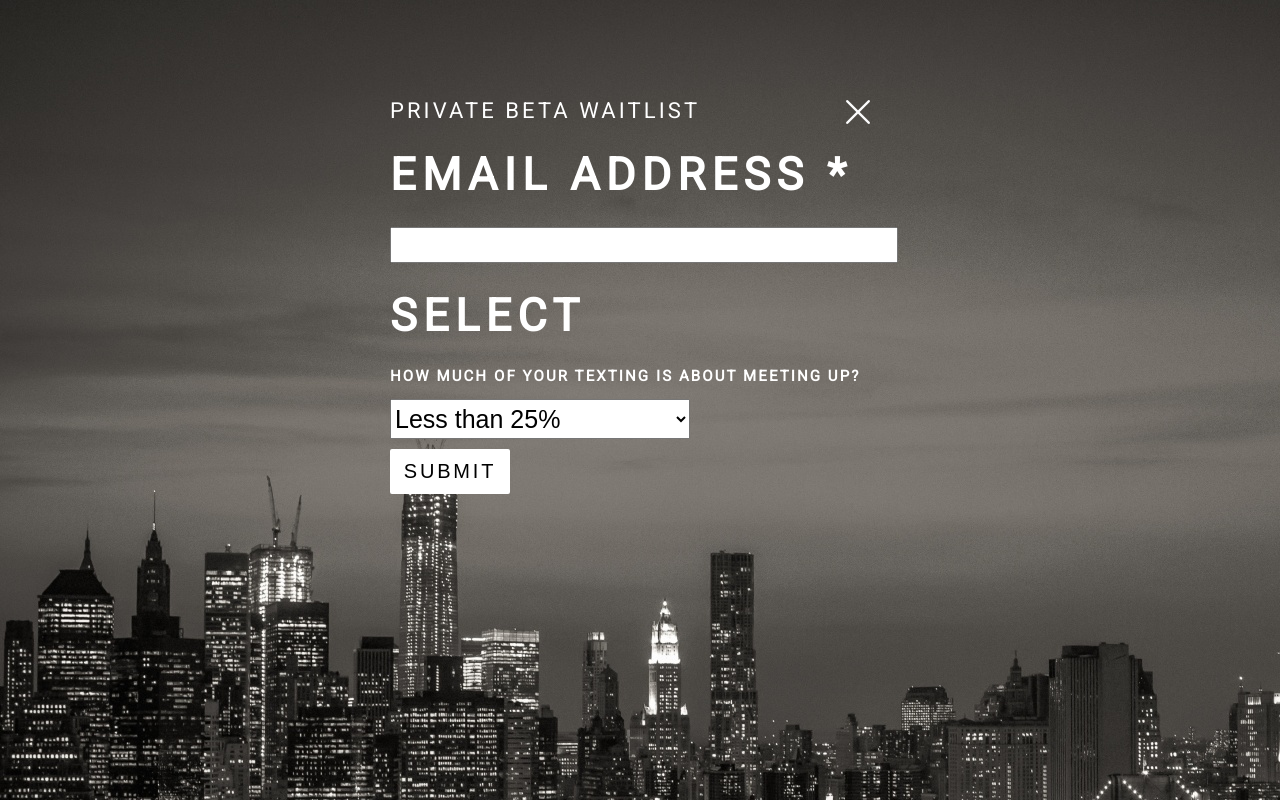
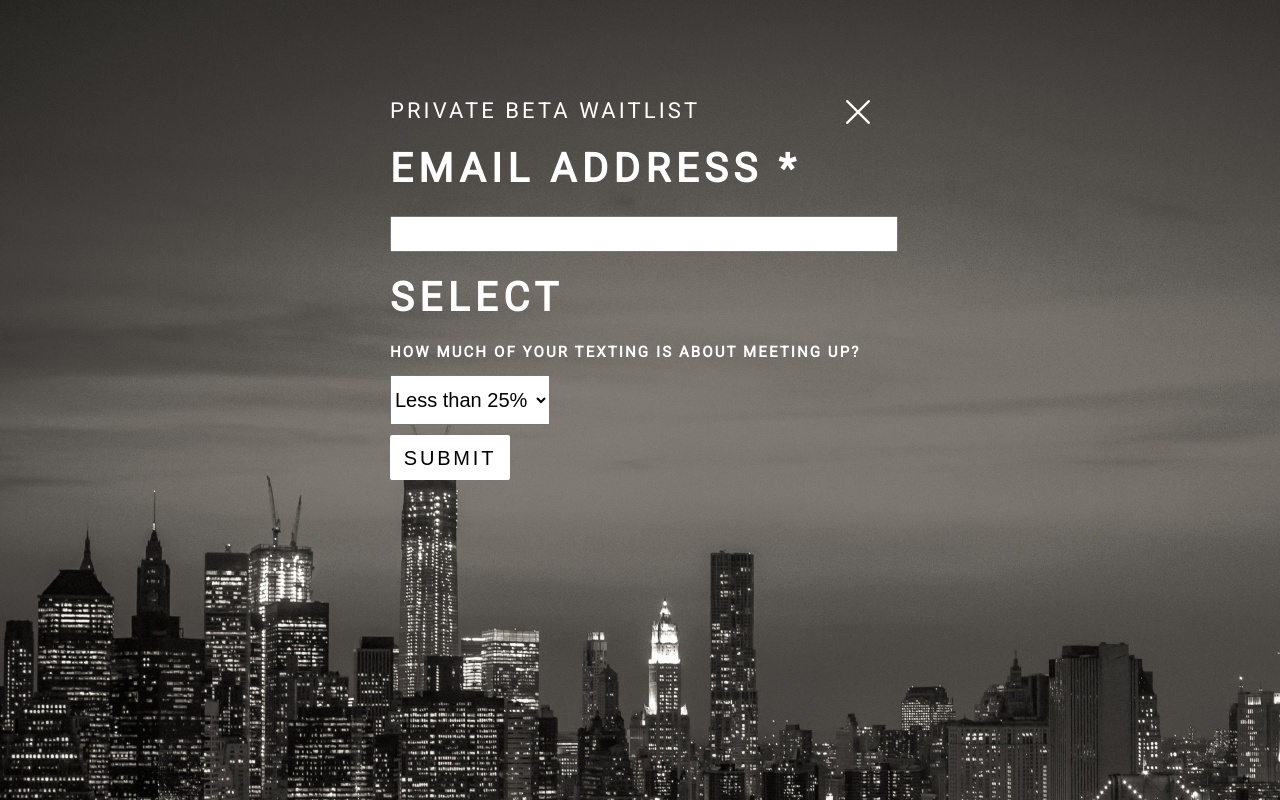
Before and after one commit to mrpaulmason/meetable-ui, a React (Create React App) app: page / in a window 1280 px wide. Both pictures are taken after a click on the link "COMING SOON - GET NOTIFIED". Built offline with nearby package versions, Linux system fonts and the light colour scheme.

Commit message:
styling notification form component

```diff
--- a/src/App.css
+++ b/src/App.css
@@ -74,6 +74,10 @@ form {
   margin-top: 100px;
 }
 
+form h1 {
+  font-size: 40px;
+}
+
 input[type="text"] {
   width: 500px;
   height: 30px;
@@ -100,12 +104,13 @@ input[type="submit"] {
 }
 
 select {
-  width: 300px;
-  height: 40px;
-  font-size: 25px;
+  width: 160px;
+  height: 50px;
+  font-size: 20px;
 }
 
 #x-icon {
   float: right;
   margin-right: 32%;
+  cursor: pointer;
 }
--- a/src/components/NotificationForm.js
+++ b/src/components/NotificationForm.js
@@ -21,7 +21,11 @@ class NotificationForm extends React.Component {
 
   handleSubmit = (e) => {
     e.preventDefault();
-    alert(`Your email is ${this.state.email} and the percantage of texts that are meeting related is ${this.state.selectValue}.`)
+    if (!this.state.email.includes('@') || !this.state.email.includes('.com')) {
+      alert('Please enter a valid email address')
+    } else {
+      alert(`Your email is ${this.state.email} and the percantage of texts that are meeting related is ${this.state.selectValue}.`)
+    }
   }
 
   render () {
```
